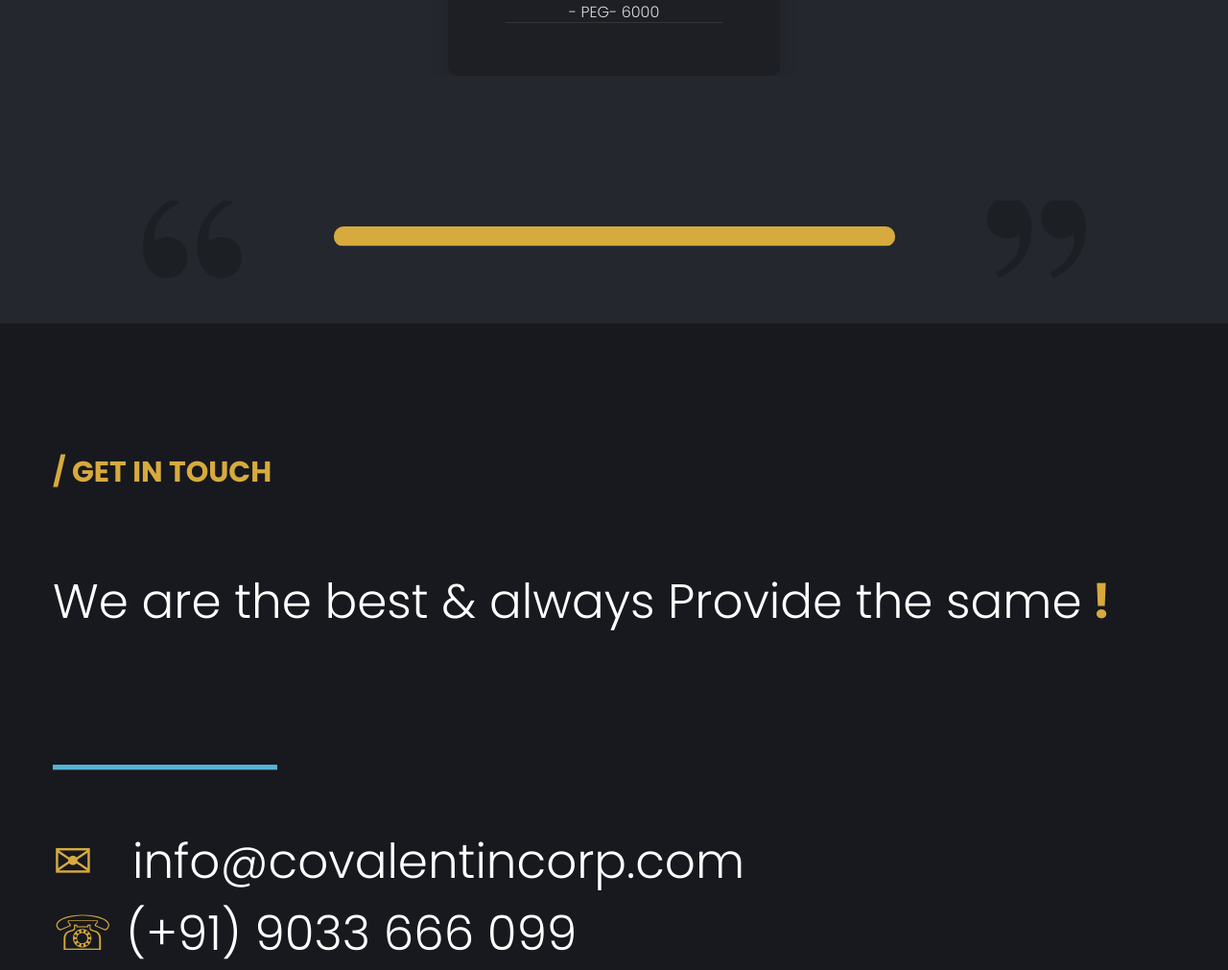
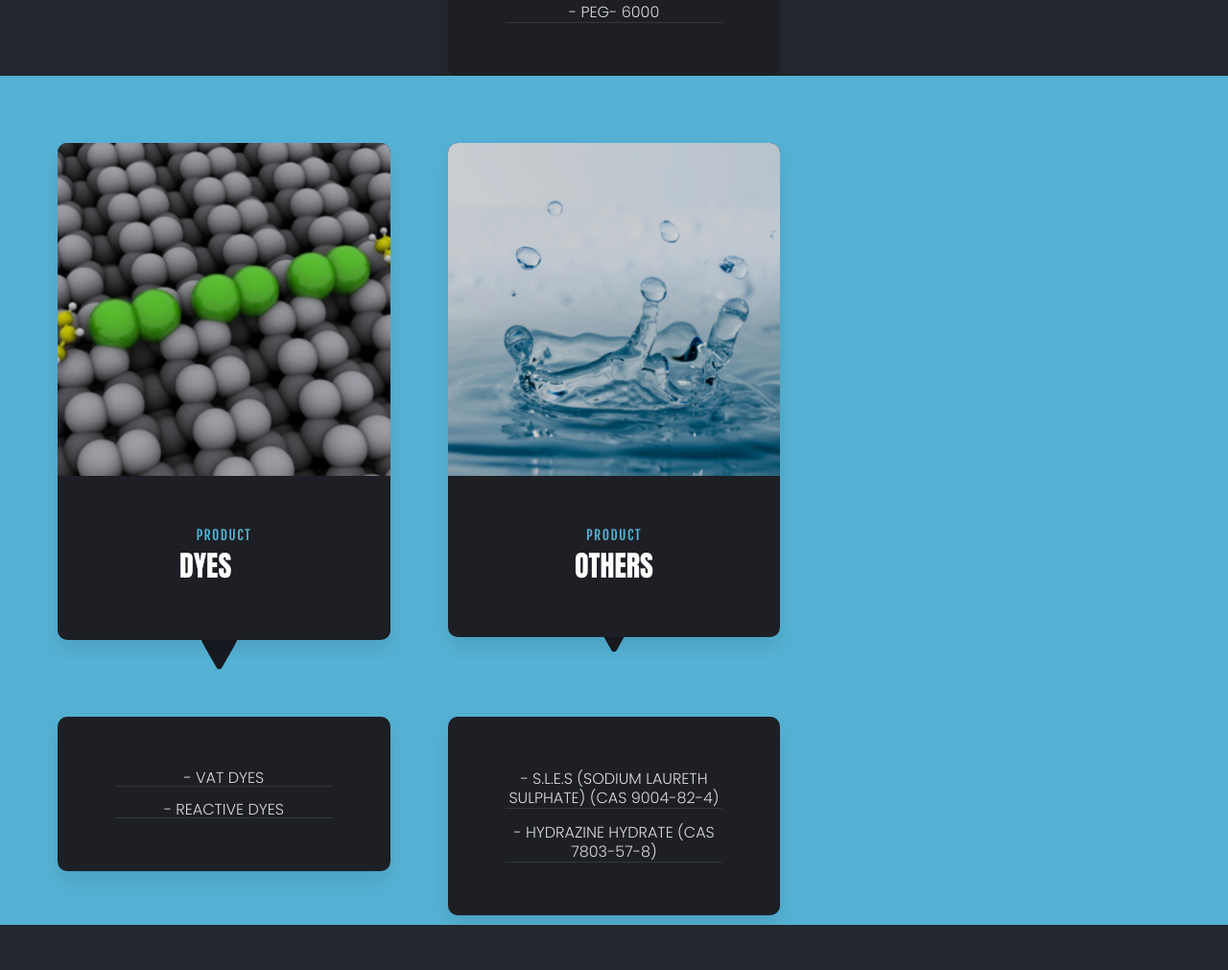
Before and after one commit to kumarbk200/preet, a plain HTML site: page webdesign-finder.com/html/plastrix/index.html in a window 1280 px wide. Shown: the part 7831-8842 px from the top of the page at 96% size. Drawn offline with Linux system fonts and the light colour scheme.

Commit message:
added two product cards

```diff
--- a/webdesign-finder.com/html/plastrix/index.html
+++ b/webdesign-finder.com/html/plastrix/index.html
@@ -338,7 +338,7 @@
 							</div>
 						</div>
 					</div>
-<div class="row" style="padding: 0px 60px;">
+				<div class="row" style="padding: 0px 60px;">
 					<div class="col-md-4" style="text-align: center;">
 						<img src="images/down-arrow.png" width="10%"  style="margin-top: -45px; margin-left: -30px;">
 
@@ -406,6 +406,73 @@
 						</div>
 					</div>
 				</div>
+				<div class="row" style="padding: 0px 60px;" >
+					<h2 class="section_bg_header before_section">Other Products</h2>
+					<div class="col-xs-12"><br><br>
+						<div class="owl-carousel with_shadow_items" data-responsive-lg="3" data-responsive-md="3" data-responsive-sm="2" data-margin="60" data-nav="false">
+							<article class="vertical-item content-padding big-padding ds ms with_shadow text-center" style="border-radius: 10px !important;">
+								<div class="item-media"> <img src="images/services-square/3.jpg" alt="" style="border-top-left-radius: 10px; border-top-right-radius: 10px;"> </div>
+								<div class="item-content">
+									<header class="entry-header"> <span class="small-text highlight">product</span>
+										<h3 class="entry-title "> <a href="service-single.html">  &nbsp;  &nbsp;DYES <span style="color: #1e2026; font-size: 23px;">..........</span></a> </h3>
+
+									</header>
+
+								</div>
+							</article>
+
+							<article class="vertical-item content-padding big-padding ds ms with_shadow text-center" style="border-radius: 10px !important;">
+								<div class="item-media"> <img src="images/services-square/1.jpg" alt="" style="border-top-left-radius: 10px; border-top-right-radius: 10px;"> </div>
+								<div class="item-content">
+									<header class="entry-header"> <span class="small-text highlight">product</span>
+										<h3 class="entry-title"> <a href="service-single.html">OTHERS</a> </h3>
+
+									</header>
+
+								</div>
+							</article>
+
+						</div>
+					</div>
+				</div>
+<div class="row" style="padding: 0px 60px;">
+				<div class="col-md-4" style="text-align: center;">
+					<img src="images/down-arrow.png" width="10%"  style="margin-top: -45px; margin-left: -30px;">
+
+				</div>
+				<div class="col-md-4" style="text-align: center;">
+					<img src="images/down-arrow.png" width="10%" style="margin-top: -80px;">
+
+				</div>
+
+			</div>
+				<div class="row" style="padding: 0px 60px;" > <br>
+					<div class="col-xs-12" style="margin-top: -10px !important;">
+						<div class="owl-carousel with_shadow_items" data-responsive-lg="3" data-responsive-md="3" data-responsive-sm="2" data-margin="60" data-nav="false">
+							<article class="vertical-item content-padding big-padding ds ms with_shadow text-center" style="border-radius: 10px !important;">
+
+								<div class="item-content" style="line-height: 17px;color: rgb(218, 218, 218);">
+
+									<p style="border-bottom: 1px solid rgb(53, 53, 53);">-
+										VAT DYES</p><p style="border-bottom: 1px solid rgb(53, 53, 53);">-
+										REACTIVE DYES</p>
+								</div>
+							</article>
+
+							<article class="vertical-item content-padding big-padding ds ms with_shadow text-center" style="border-radius: 10px !important;">
+
+								<div class="item-content" style="line-height: 20px;color: rgb(218, 218, 218);">										<p style="border-bottom: 1px solid rgb(53, 53, 53);">-
+									S.L.E.S (SODIUM LAURETH SULPHATE) (CAS 9004-82-4)</p><p style="border-bottom: 1px solid rgb(53, 53, 53);">-
+									HYDRAZINE HYDRATE (CAS 7803-57-8)</p>
+
+								</div>
+							</article>
+
+						</div>
+					</div>
+				</div>
+			</div>
+
 			</section>
 			<section id="testimonials" class="ds section_padding_top_150 columns_margin_0">
 				<div class="container">
```
